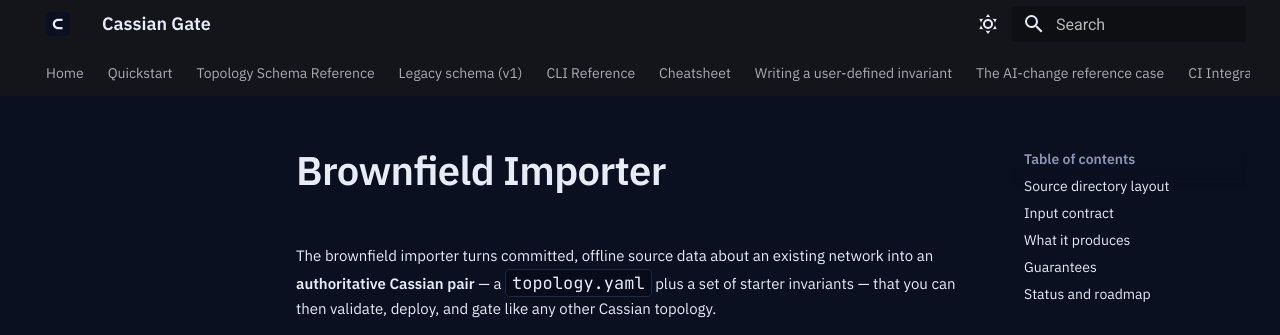
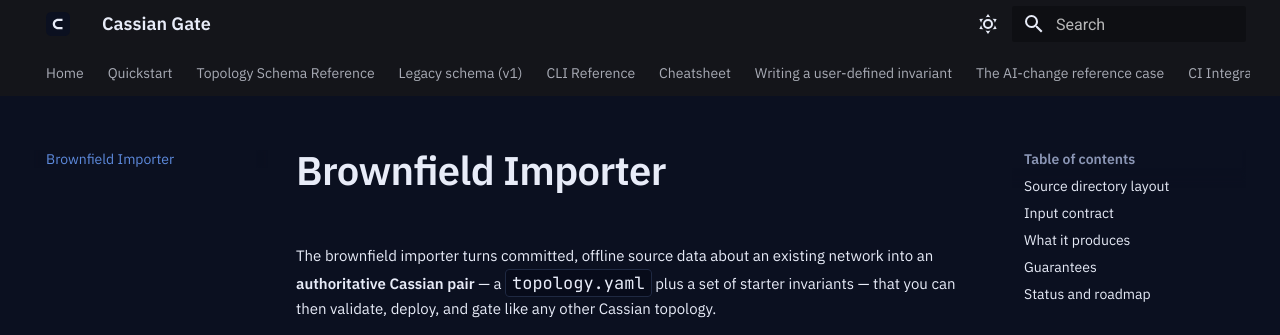
Before and after one commit to cassian-gate/cassian-gate, an MkDocs documentation site: the page built from docs/brownfield-importer.md, in a window 1280 px wide. Shown: the top 335 px of the page. Built offline with MkDocs 1.6.1 and Material for MkDocs 9.7.7, drawn with Linux system fonts in a browser that asks for light colours; the version menu is left out.

Commit message:
WI-10: add Brownfield Importer to docs nav (§4.14)
- mkdocs.yml: nav entry 'Brownfield Importer: brownfield-importer.md' after Input Adapters

- full mkdocs build --strict clean (page exists, linked from CLI Reference + Cheatsheet, in nav)

per handover phase1b-4_14-brownfield-importer-handover-v8 (PBE-1b-7)

```diff
--- a/mkdocs.yml
+++ b/mkdocs.yml
@@ -108,6 +108,7 @@
     - GitHub Actions: ci/github-actions.md
     - GitLab CI: ci/gitlab-ci.md
   - Input Adapters: input-adapters.md
+  - Brownfield Importer: brownfield-importer.md
   - Admin Guide: admin-guide-v1.md
   - VM Runtime Capabilities: vm-runtime-capabilities.md
   - Proof Kit / Examples: proof-kit.md
```
